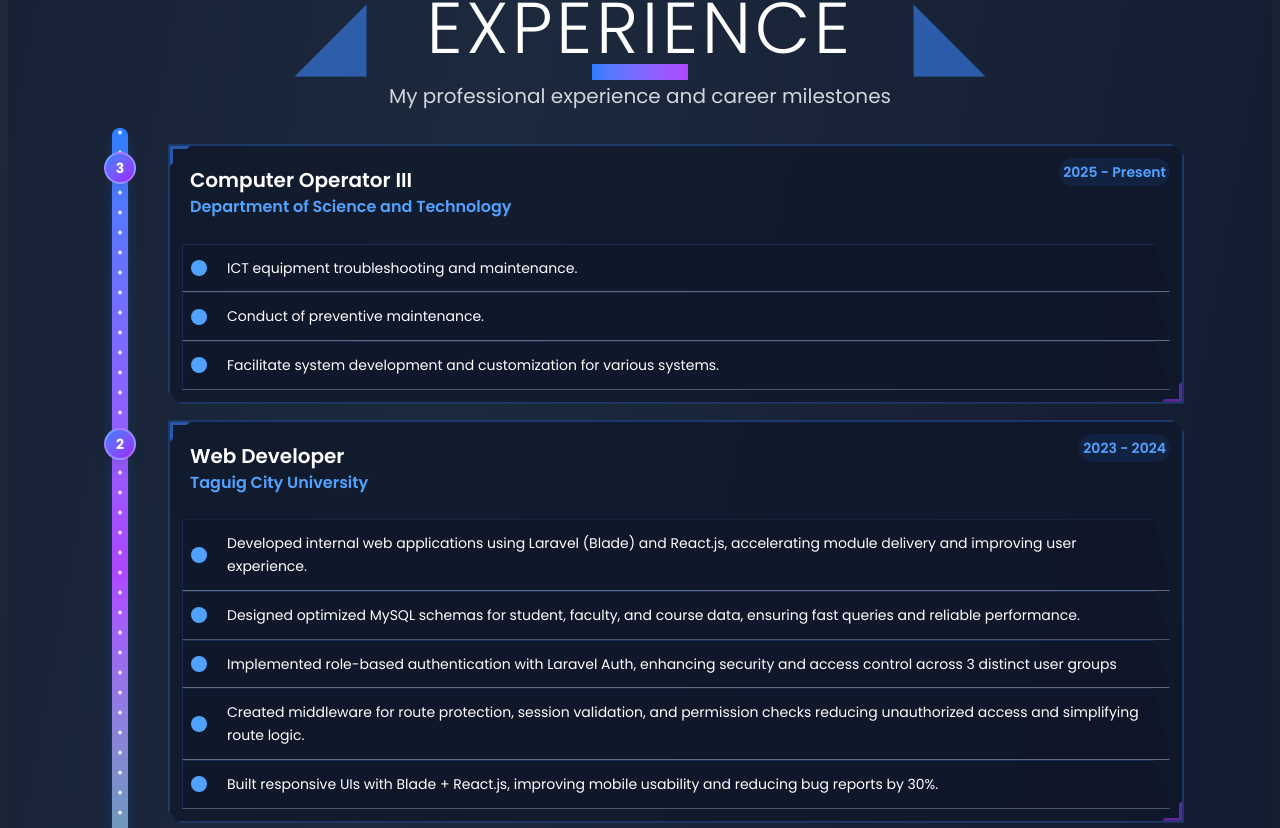
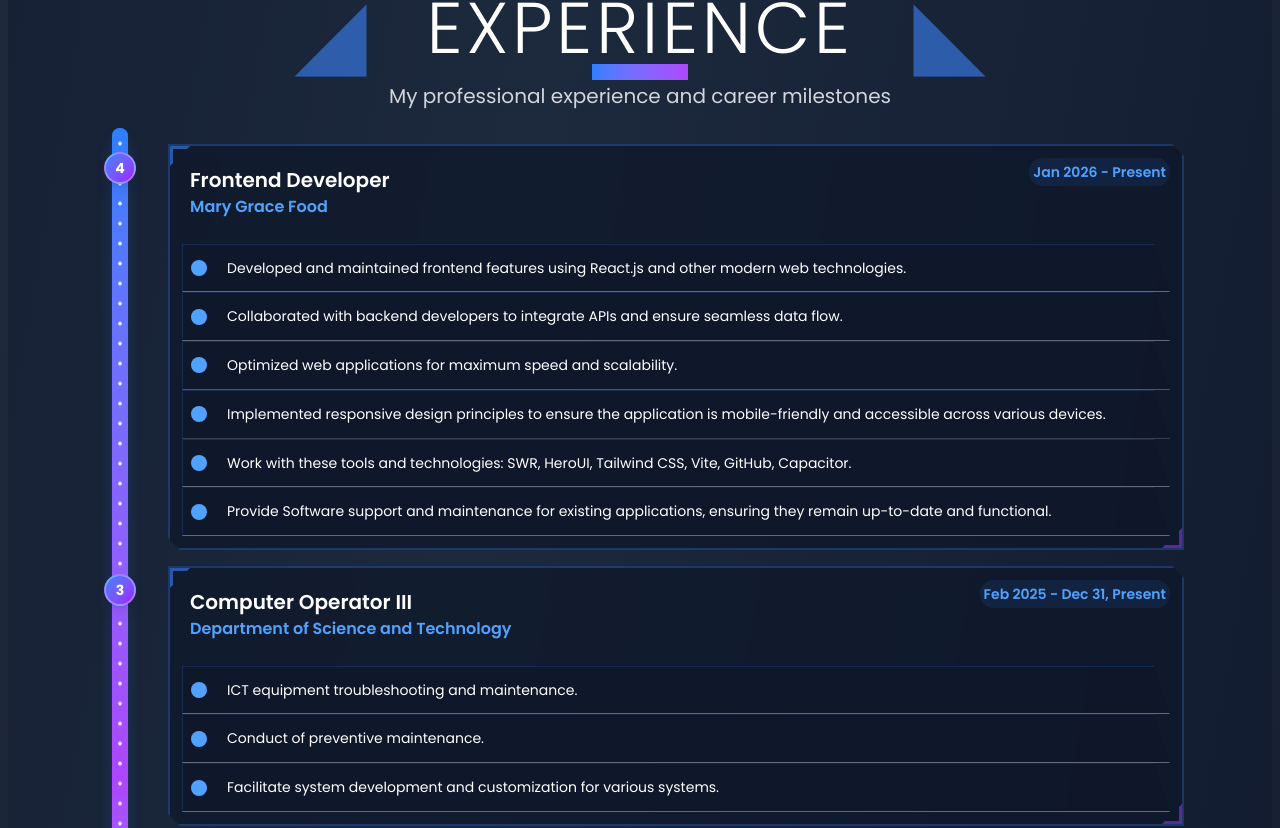
Before and after one commit to bommer153/portfolio, a React (Vite) app: page / in a window 1280 px wide. Shown: the part 4070-4898 px from the top of the page. Built offline with nearby package versions, Linux system fonts and the light colour scheme; a web font is replaced by a local one.

Commit message:
chore(changes): remove empty code change entries from the log

```diff
--- a/src/pages/Experience.jsx
+++ b/src/pages/Experience.jsx
@@ -1,9 +1,22 @@
 const Experience = () => {
   const experiences = [
+     {
+      title: 'Frontend Developer',
+      company: 'Mary Grace Food',
+      period: 'Jan 2026 - Present',
+      responsibilities: [
+        'Developed and maintained frontend features using React.js and other modern web technologies.',
+        'Collaborated with backend developers to integrate APIs and ensure seamless data flow.',
+        'Optimized web applications for maximum speed and scalability.',
+        'Implemented responsive design principles to ensure the application is mobile-friendly and accessible across various devices.',
+        'Work with these tools and technologies: SWR, HeroUI, Tailwind CSS, Vite, GitHub, Capacitor.',
+        'Provide Software support and maintenance for existing applications, ensuring they remain up-to-date and functional.'
+      ]
+    },
     {
       title: 'Computer Operator III',
       company: 'Department of Science and Technology',
-      period: '2025 - Present',
+      period: 'Feb 2025 - Dec 31, Present',
       responsibilities: [
         'ICT equipment troubleshooting and maintenance.',
         'Conduct of preventive maintenance.',
```
